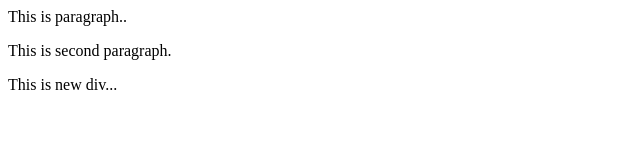
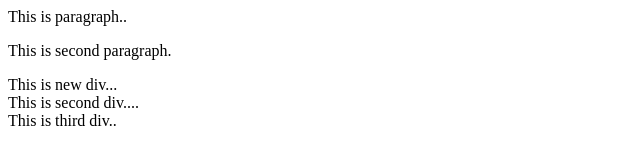
Before and after one commit to silpa1/newGitTest, a plain HTML site: page index2.html in a window 1280 px wide. Shown: the whole page, without its empty margins (0-640 px from the left). Drawn offline with Linux system fonts and the light colour scheme.

Commit message:
index2.html

```diff
--- a/index2.html
+++ b/index2.html
@@ -3,5 +3,7 @@
 <p> This is paragraph..</p>
 <p> This is second paragraph. </p>
 <div> This is new div...</div>
+<div> This is second div....</div>
+<div> This is third div..</div>
 </body>
 </html>
```
